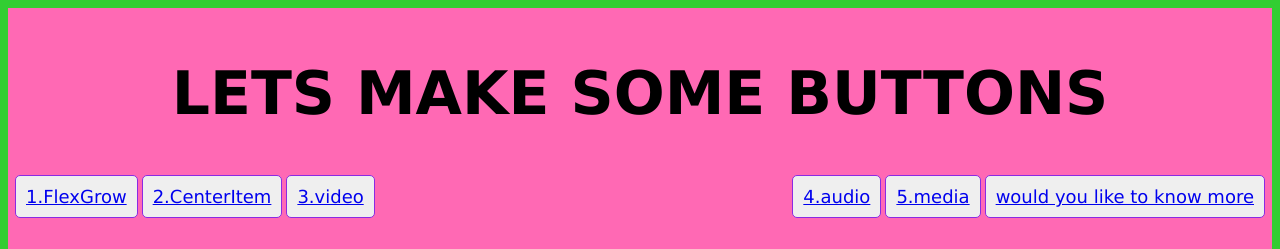
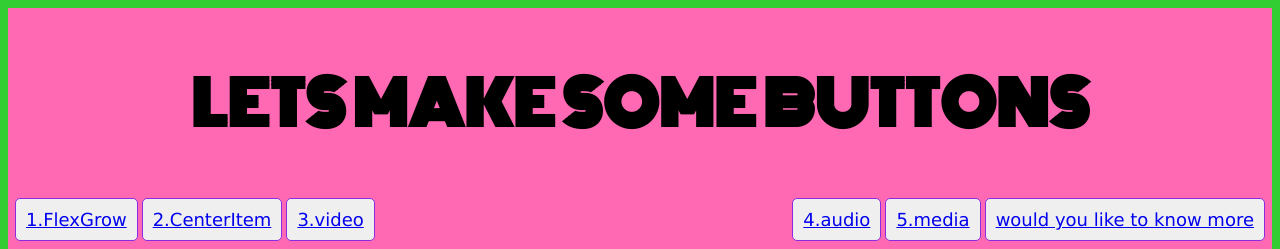
Before and after one commit to Levik03/Flexbox-Rundown, a plain HTML site: page button.html in a window 1280 px wide. Shown: the top 249 px of the page. Drawn offline with Linux system fonts and the light colour scheme.

Commit message:
imported font

```diff
--- a/button.html
+++ b/button.html
@@ -9,6 +9,8 @@
 
 
     <title>Let's Flexbox!</title>
+    <link href="https://fonts.googleapis.com/css2?family=Monoton&display=swap" rel="stylesheet">
+    <link rel="stylesheet" href="styles.css">
 
 </head>
 <body>
--- a/styles.css
+++ b/styles.css
@@ -1,4 +1,4 @@
-h1{font-family: Verdana, Geneva, Tahoma, sans-serif;
+h1{font-family: 'Monoton', cursive;
 font-size: 60px;
 text-align: center;
 }
```
Also changed, not shown: index.html (+2 -0 lines).
